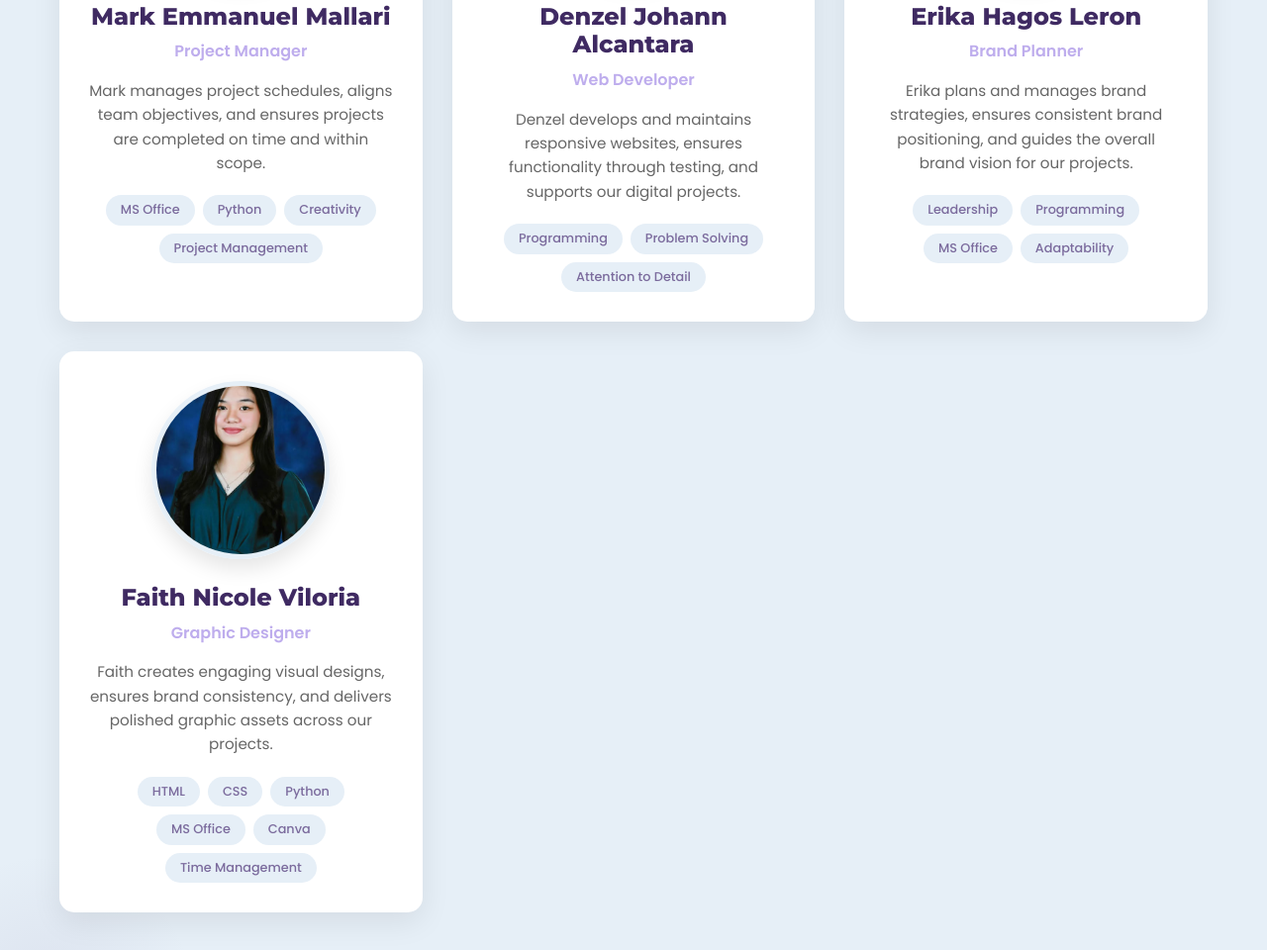
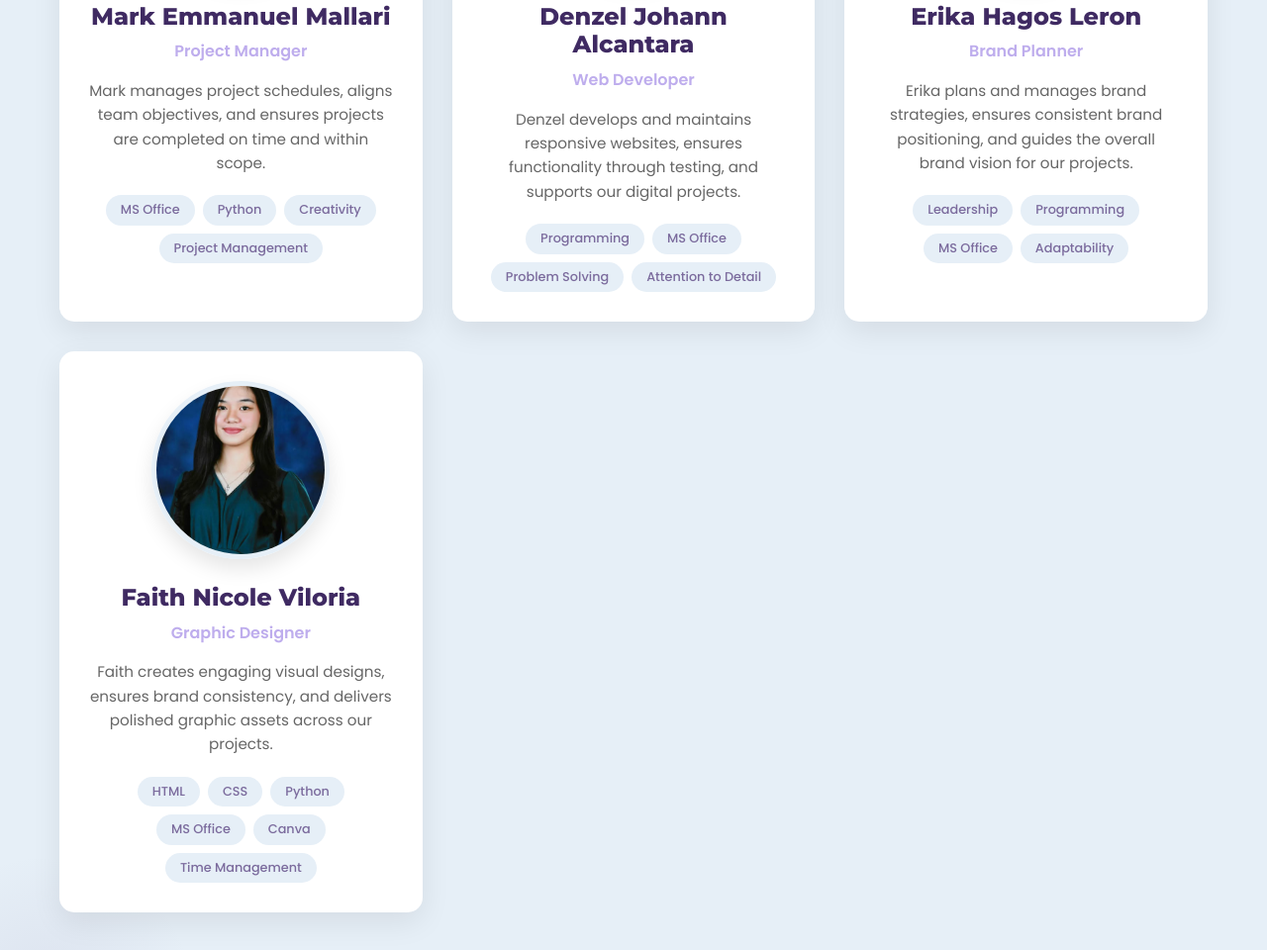
Before and after one commit to werpafist15-beep/for-my-website-group-project-only, a plain HTML site: page index.html in a window 1280 px wide. Shown: the part 1974-2934 px from the top of the page at 99% size. Drawn offline with Linux system fonts and the light colour scheme.

Commit message:
Update index.html

```diff
--- a/index.html
+++ b/index.html
@@ -151,6 +151,7 @@ Your vision, your goals— together  everything is POSSIBLE.</p>
                     <p class="member-desc">Denzel develops and maintains responsive websites, ensures functionality through testing, and supports our digital projects.</p>
                     <div class="member-skills">
                         <span class="skill-tag">Programming</span>
+                        <span class="skill-tag">MS Office</span>
                         <span class="skill-tag">Problem Solving</span>
                         <span class="skill-tag">Attention to Detail</span>
                     </div>
```
